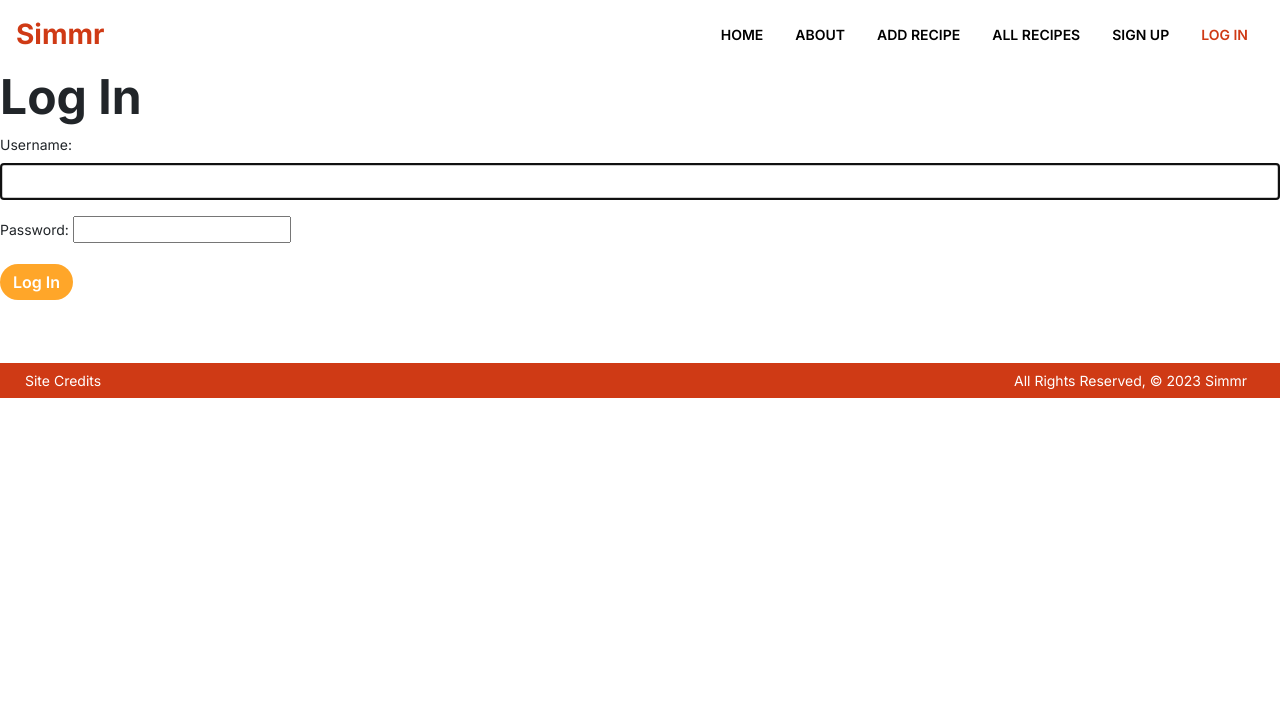
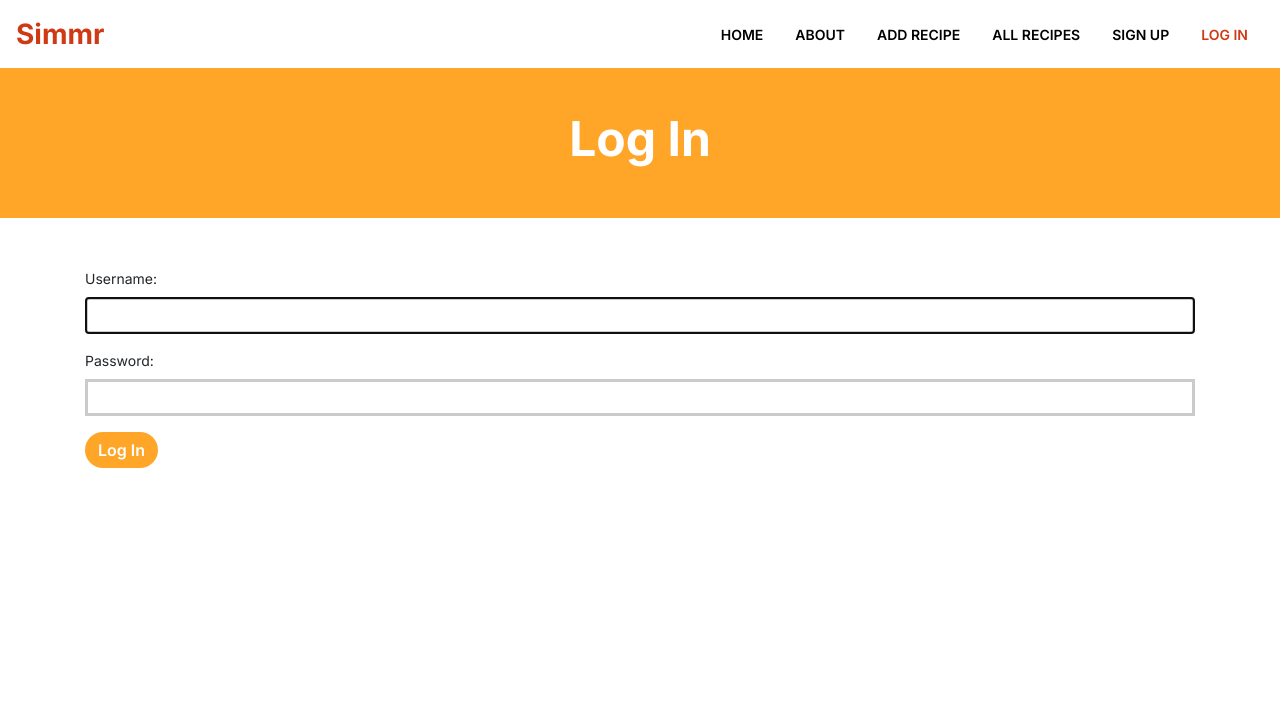
Before and after one commit to MichaelBMoss/simmr, a Django app: page /accounts/login/ in a window 1280 px wide. Shown: the top 708 px of the page. Run offline with Django 4.2, Linux system fonts and the light colour scheme.

Commit message:
add styling to the login form

```diff
--- a/main_app/static/css/style.css
+++ b/main_app/static/css/style.css
@@ -490,7 +490,7 @@
     font-size: 1rem;
 }
 
-input[type=text], input[type=number] {
+input[type=text], input[type=number], input[type=password] {
     width: 100%;
     padding: 5px;
     border: solid rgb(203, 203, 203);
--- a/main_app/templates/base.html
+++ b/main_app/templates/base.html
@@ -76,7 +76,7 @@
     </footer>
     <script>
         document.addEventListener('DOMContentLoaded', function () {
-        if ('{{ request.resolver_match.url_name }}' == 'recipes_delete' || '{{ request.resolver_match.url_name }}' == 'profile') {
+        if ('{{ request.resolver_match.url_name }}' == 'recipes_delete' || '{{ request.resolver_match.url_name }}' == 'profile' || '{{ request.resolver_match.url_name }}' == 'login' || '{{ request.resolver_match.url_name }}' == 'signup') {
             let footerEl = document.querySelector('footer')
             footerEl.classList.add('fixed-bottom')
         }
--- a/main_app/templates/registration/login.html
+++ b/main_app/templates/registration/login.html
@@ -1,13 +1,16 @@
 {% extends 'base.html' %}
 {% block content %}
 
-<h1>Log In</h1>
+<header class="hero-lg">
+  <h1>Log In</h1>
+</header>
 
-<form method="POST" action="{% url 'login' %}">
+<div class="container flex-column">
+  <form method="POST" action="{% url 'login' %}">
     {% csrf_token %}
     {{ form.as_p }}
     <input type="hidden" name="next" value="{{ next }}">
-    <button type="submit" class="btn">Log In</button>
+    <button type="submit" class="btn mt-3">Log In</button>
   </form>
-
+</div>
 {% endblock %}
```
